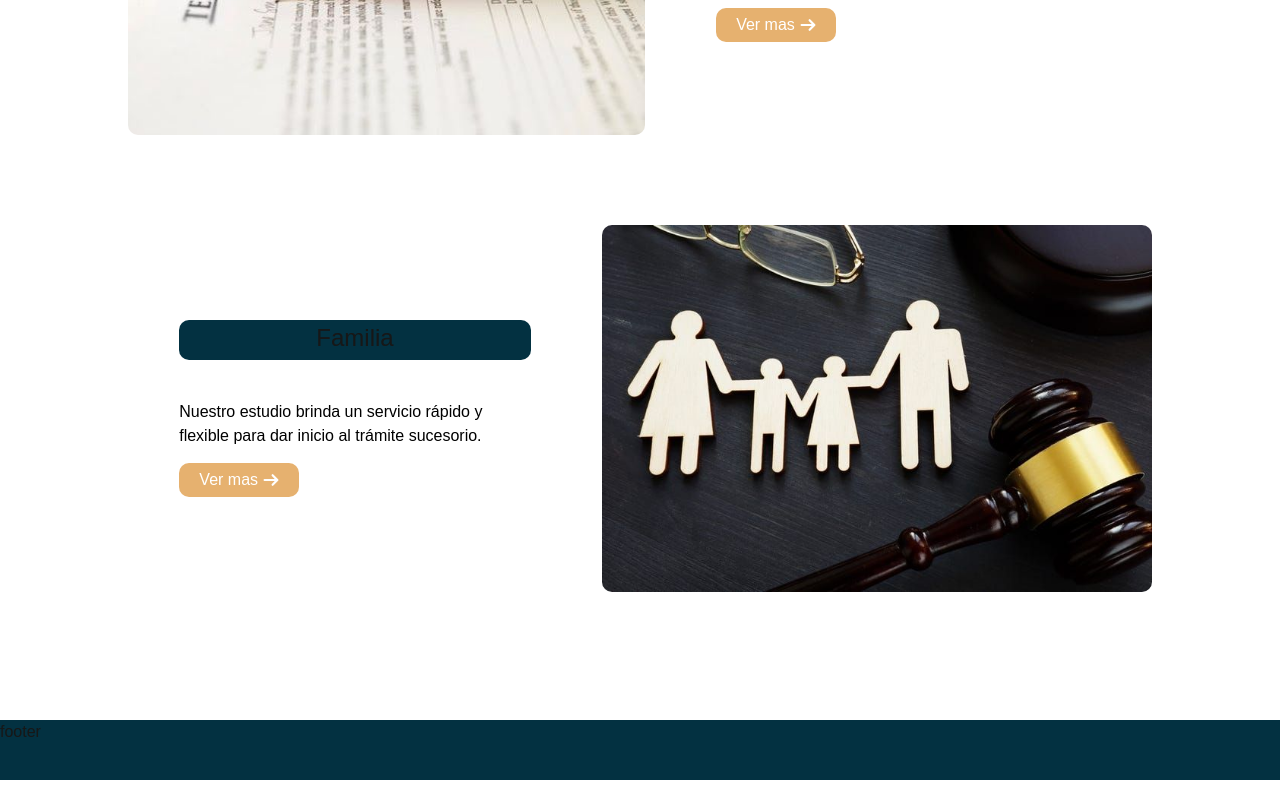
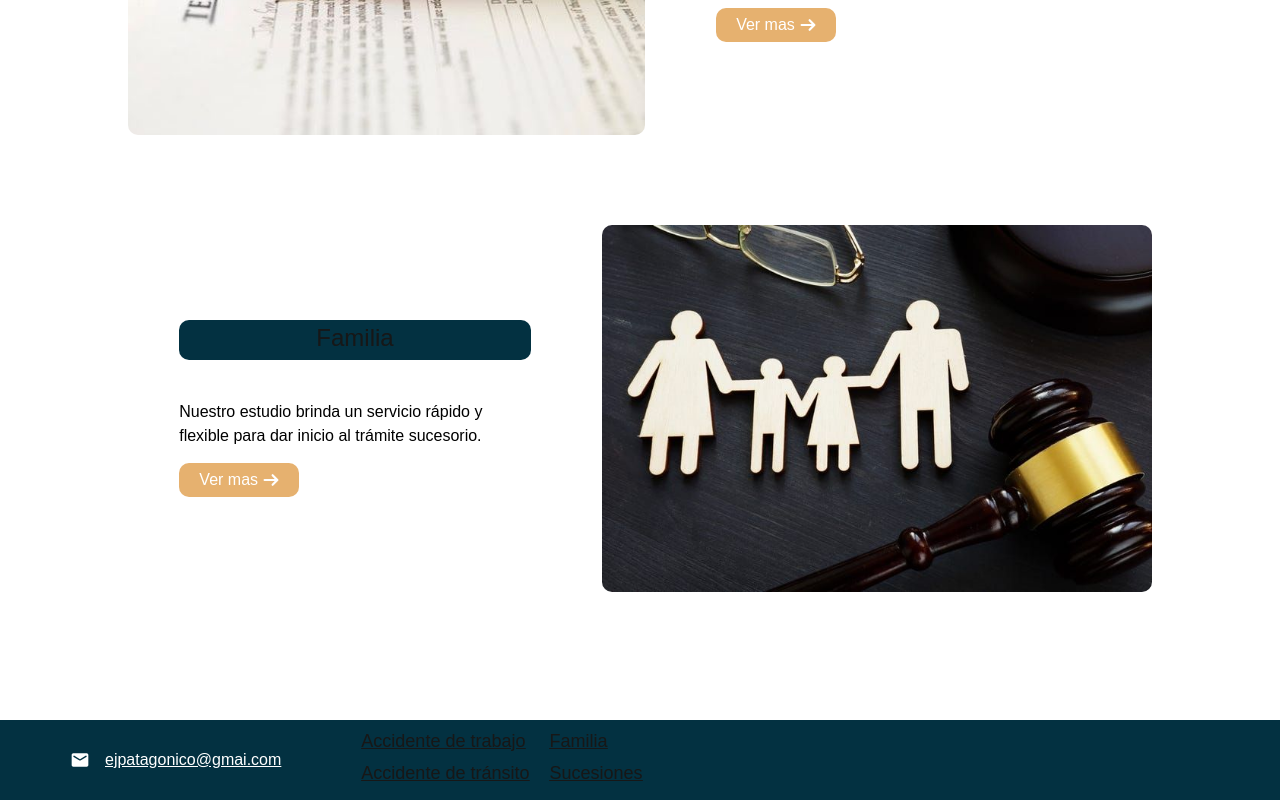
Before and after one commit to enzo1antilipi/LegaStudyEJP, a Next.js app: page / in a window 1280 px wide. Shown: the part 2449-3249 px from the top of the page. Built offline with nearby package versions, Linux system fonts and the light colour scheme.

Commit message:
correciones v9 terminaciones footer

```diff
--- a/src/app/components/Footer.js
+++ b/src/app/components/Footer.js
@@ -1,13 +1,47 @@
 import styles from '../styles/Footer.module.css'
-
+import Link from 'next/link'
 
 export default function Footer(){
     return(
 
         <footer className={styles.containerFooter}>
-            <h2>
-                footer
-            </h2>
+            <div className={styles.containerMail}>
+                  <a
+              href="https://mail.google.com/mail/?view=cm&fs=1&to=ejpatagonico@gmail.com"
+              target="_blank"
+              rel="noopener noreferrer"
+              className={styles.button_mail}
+            > <svg xmlns="http://www.w3.org/2000/svg" width="20"  height="20" className={styles.svg_email} viewBox="0 0 24 24"><path fill="#" d="M20 4H4c-1.1 0-2 .9-2 2v12c0 1.1.9 2 2 2h16c1.1 0 2-.9 2-2V6c0-1.1-.9-2-2-2m-.4 4.25l-6.54 4.09c-.65.41-1.47.41-2.12 0L4.4 8.25a.85.85 0 1 1 .9-1.44L12 11l6.7-4.19a.85.85 0 1 1 .9 1.44"/></svg> ejpatagonico@gmai.com</a>
+
+            </div>
+            <div className={styles.areas}>
+                {/* <h1 className={styles.title}>Areas practicas</h1> */}
+                <ul>
+                    <li>
+                         <Link className={styles.dropdownLink} href="/practice/accidente-trabajo">
+                            Accidente de trabajo
+                        </Link>
+                    </li>
+                    <li>
+                         <Link className={styles.dropdownLink} href="/practice/traffic-accident">
+                            Accidente de tránsito
+                        </Link>
+                    </li>
+
+                </ul>
+                <ul>
+                    <li>
+                        <Link className={styles.dropdownLink} href="/practice/family">
+                            Familia
+                        </Link>
+                    </li>
+                    <li>
+                        <Link className={styles.dropdownLink} href="/practice/successions">
+                            Sucesiones
+                        </Link>
+                    </li>
+                </ul>
+            </div>
         </footer>
     )
 }
--- a/src/app/globals.css
+++ b/src/app/globals.css
@@ -218,7 +218,7 @@ body {
     width: 100%;
   }
   .EJP{
-    color: white;
+    color: black;
     height: auto;
     width: 85%;
   }
--- a/src/app/styles/Footer.module.css
+++ b/src/app/styles/Footer.module.css
@@ -1,5 +1,83 @@
 .containerFooter{
   background-color:#033141;
-  height: 60px;
+  height: 80px;
+  display: flex;
+  flex-wrap: wrap;
 }
-/* General body and HTML settings */
+
+
+.button_mail{
+ display: inline-flex; /* Centra el contenido dentro del botón */
+  justify-content: center;
+  align-items: center;
+  border-radius: 10px;
+  padding: 10px 20px; /* Espaciado más amplio para que se vea profesional */
+  margin-left: 50px;
+   /* Azul más claro */
+  color: rgb(255, 255, 255);
+  font-size: 16px; /* Tamaño de fuente para mayor legibilidad */
+  cursor: pointer; /* Cambia el cursor al pasar sobre el botón */
+  transition: all 0.3s ease-in-out; /* Transiciones suaves */
+  text-decoration: underline; /* Para usarlo como un enlace estilizado */
+}
+.svg_email{
+  fill: white;
+  margin-right: 15px;
+}
+.areas{
+  display: flex;
+  align-items: center;
+  margin-left:50px ;
+}
+.title{
+  font-size: 20px;
+  text-align: center;
+  margin-right: 20px;
+}
+.areas ul {
+  list-style: none; /* Quitar los puntos de las listas */
+  padding: 0; /* Quitar el padding predeterminado */
+  margin: 0 10px; /* Espaciado horizontal entre las listas */
+}
+
+.areas li {
+  font-size: 18px; /* Ajusta el tamaño de los ítems */
+  margin-bottom: 5px; /* Espacio entre los ítems */
+  text-decoration: underline;
+}
+.containerMail{
+  display: flex;
+  align-items: center;
+}
+@media (max-width: 768px) {
+  .containerFooter {
+    flex-direction: column; /* Apilar elementos verticalmente */
+
+    /* text-align: center; Centrar el texto */
+    height: auto;
+  }
+.svg_email{
+  fill: white;
+}
+  .button_mail {
+    justify-content: flex-start;
+    align-items: flex-start;
+    margin-left: 0%;
+    margin-bottom: 15px;
+  }
+
+  .areas {
+    justify-content: flex-start;
+    margin-left: 2.5%;
+  }
+
+  .title {
+    margin-right: 0; /* Quitar margen derecho */
+    margin-bottom: 10px; /* Espaciado en móviles */
+  }
+
+  .areas ul {
+    color: white;
+    justify-content: flex-start;
+  }
+}
```
